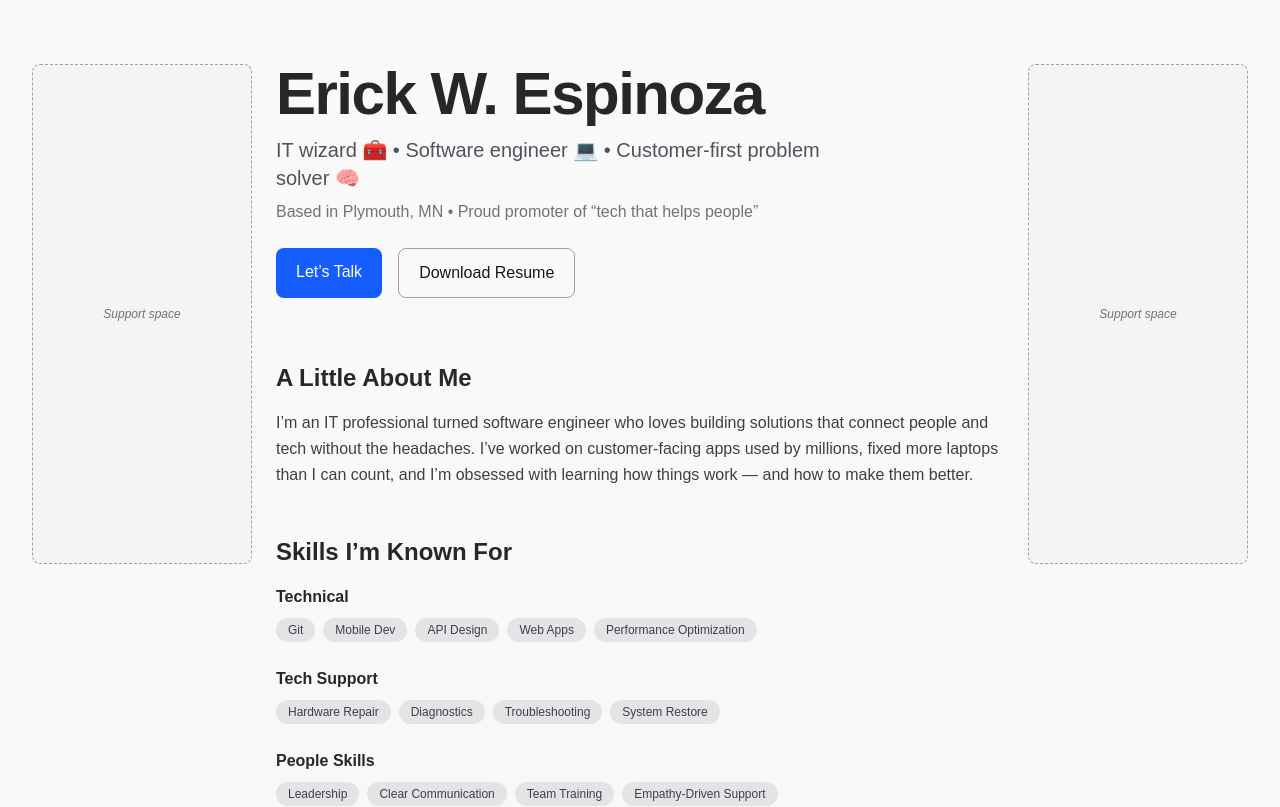
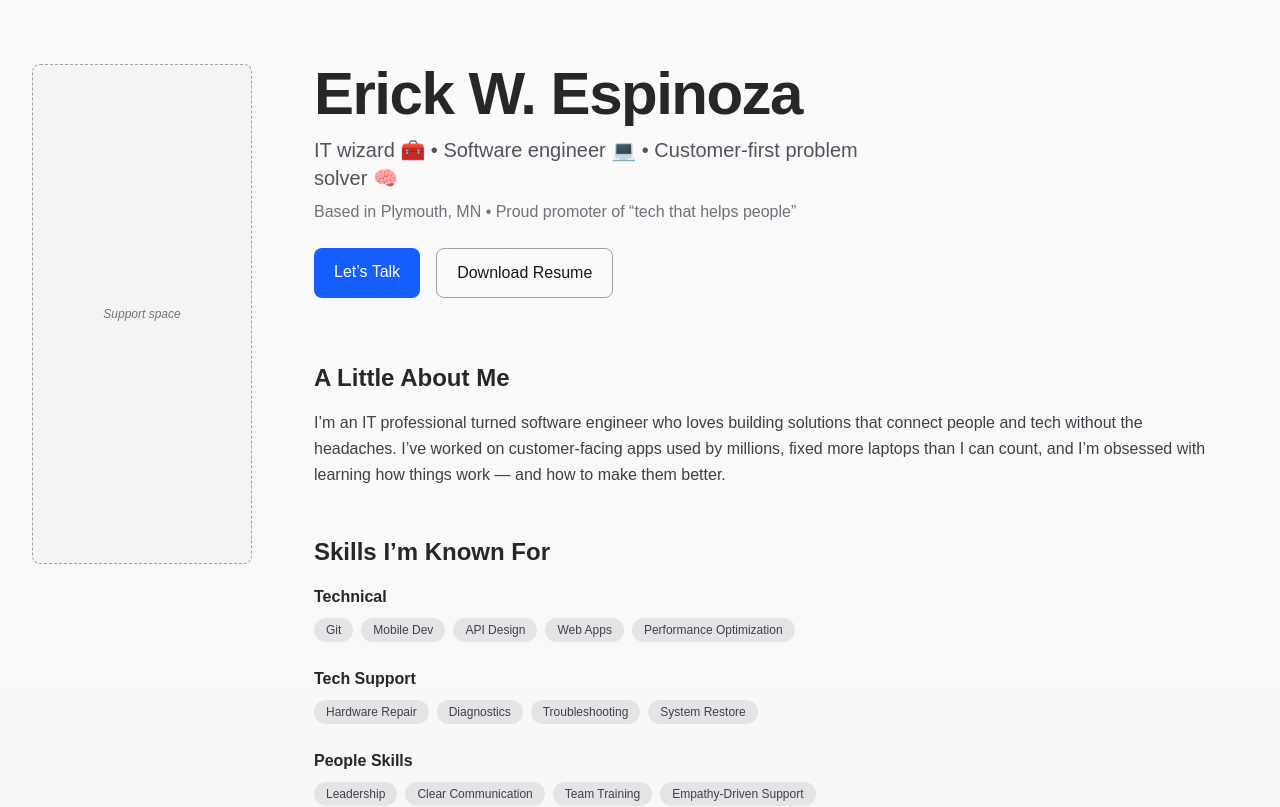
Before and after one commit to WesleyEspinoza/Resume-Site, a Next.js app: page / in a window 1280 px wide. Shown: the top 807 px of the page. Built offline with nearby package versions, Linux system fonts and the light colour scheme.

Commit message:
removed temp ads

```diff
--- a/app/page.tsx
+++ b/app/page.tsx
@@ -165,18 +165,10 @@ export default function Home() {
             </Section>
           </div>
 
-          {/* RIGHT SIDEBAR AD (Desktop Only, Sticky) */}
-          <div className="hidden lg:block lg:w-[180px] xl:w-[220px] sticky top-6">
-            <AdPlaceholder type="sidebar" />
-          </div>
-
           {/*
           Mobile-only top banner ad.
           Hidden on desktop or larger screens via Tailwind's lg:hidden utility.
         */}
-          <div className="lg:hidden mb-6">
-            <AdPlaceholder type="banner" />
-          </div>
         </div>
       </main>
     </>
```
